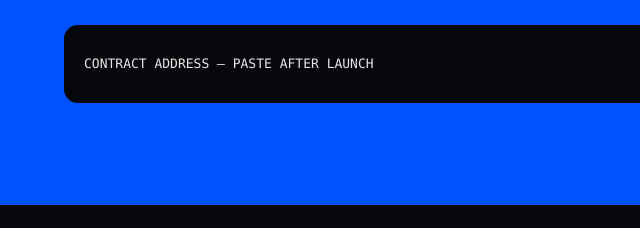
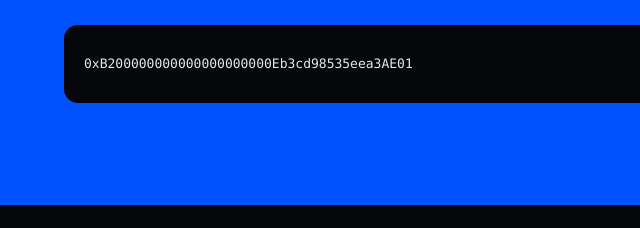
Before and after one commit to himothylcv-lab/10out10, a plain HTML site: page index.html in a window 1280 px wide. Shown: the part 3130-3358 px from the top of the page, 0-640 px from the left. Drawn offline with Linux system fonts and the light colour scheme.

Commit message:
launched: set the contract address
Token 0xB200000000000000000000Eb3cd98535eea3AE01 on Base, launched via o1 at
block 50382498. Switches on the buy link, DEX Screener, Basescan and the
copy-CA block.

Co-Authored-By: Claude Opus 5 <noreply@anthropic.com>

```diff
--- a/index.html
+++ b/index.html
@@ -345,7 +345,7 @@ canvas{display:none}
   /* ============ EDIT AFTER LAUNCH ============ */
   var CONFIG = {
     ticker:"$10/10",
-    contract:"",                      // paste the Base token address
+    contract:"0xB200000000000000000000Eb3cd98535eea3AE01",                      // paste the Base token address
     x:"https://x.com/10out10onX",
     site:"10out10.fun"
   };
```
